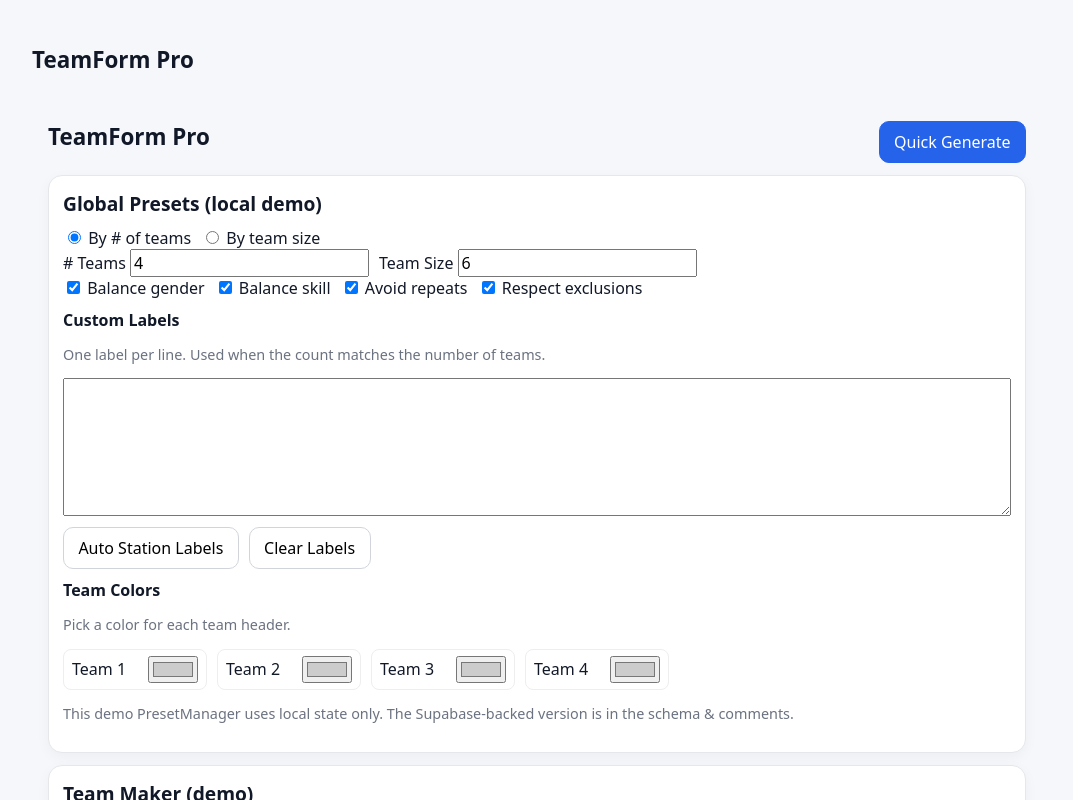
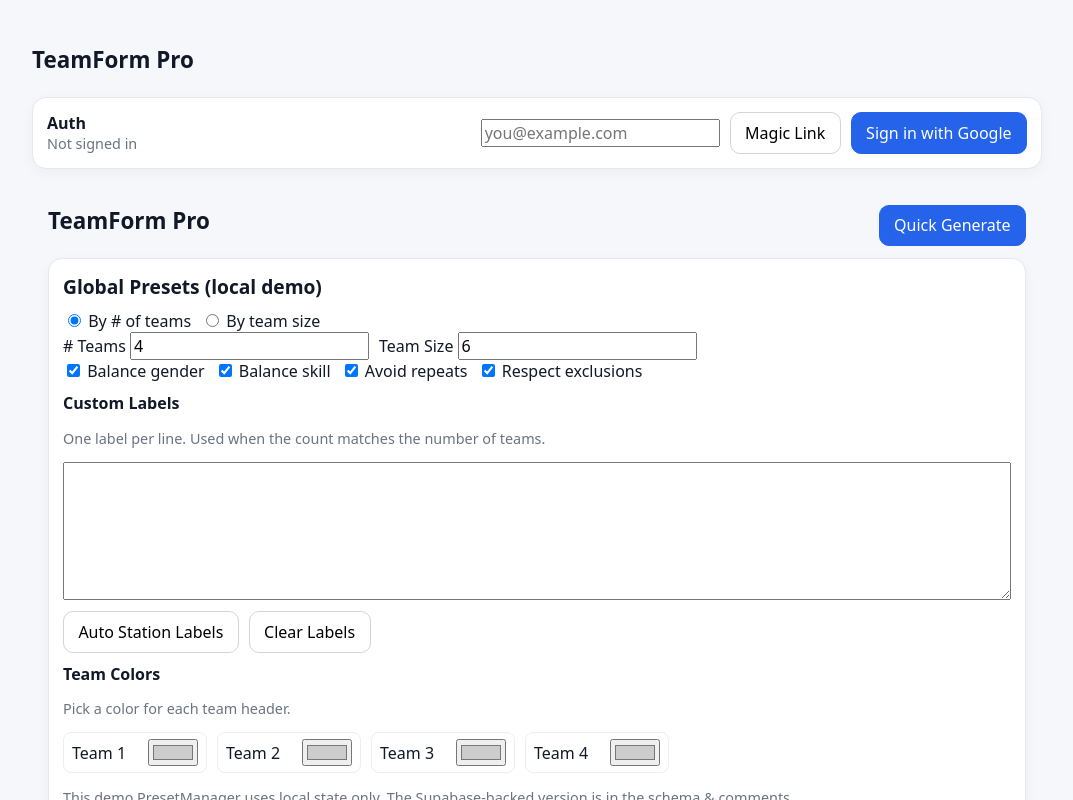
Before and after one commit to TeamFormPro/TeamForm-Pro, a React (Vite) app: page / in a window 1280 px wide. Shown: the top 800 px of the page, without its empty margins (103-1176 px from the left). Built offline with nearby package versions, Linux system fonts and the light colour scheme.

Commit message:
Prod test: Add AuthPanel

```diff
--- a/src/App.tsx
+++ b/src/App.tsx
@@ -1,9 +1,12 @@
+import AuthPanel from './components/AuthPanel'
 import Dashboard from './components/Dashboard'
 export default function App() {
   return (
     <div className="container" style={{padding:20}}>
       <h1>TeamForm Pro</h1>
       <div style={{height:12}} />
+      <AuthPanel />
+      <div style={{height:12}} />
       <Dashboard />
     </div>
   )
```
